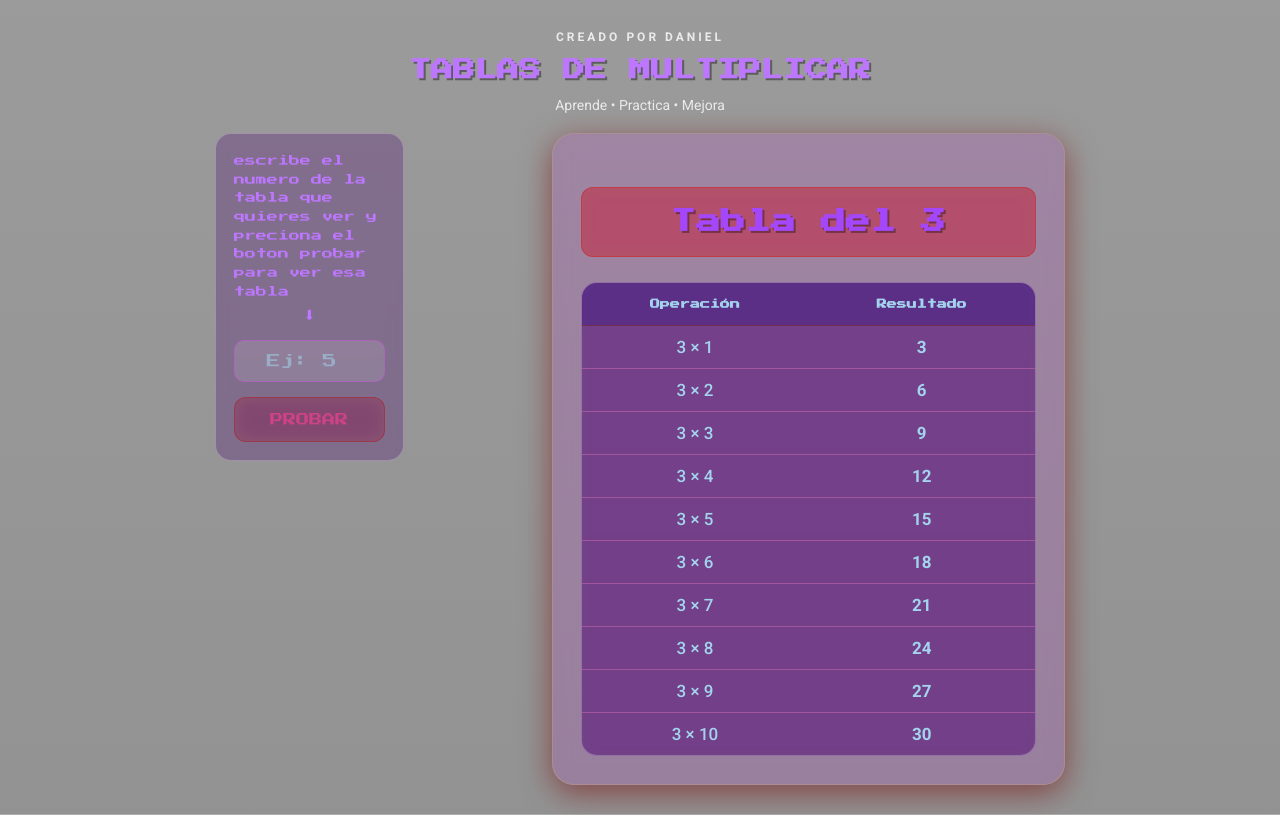
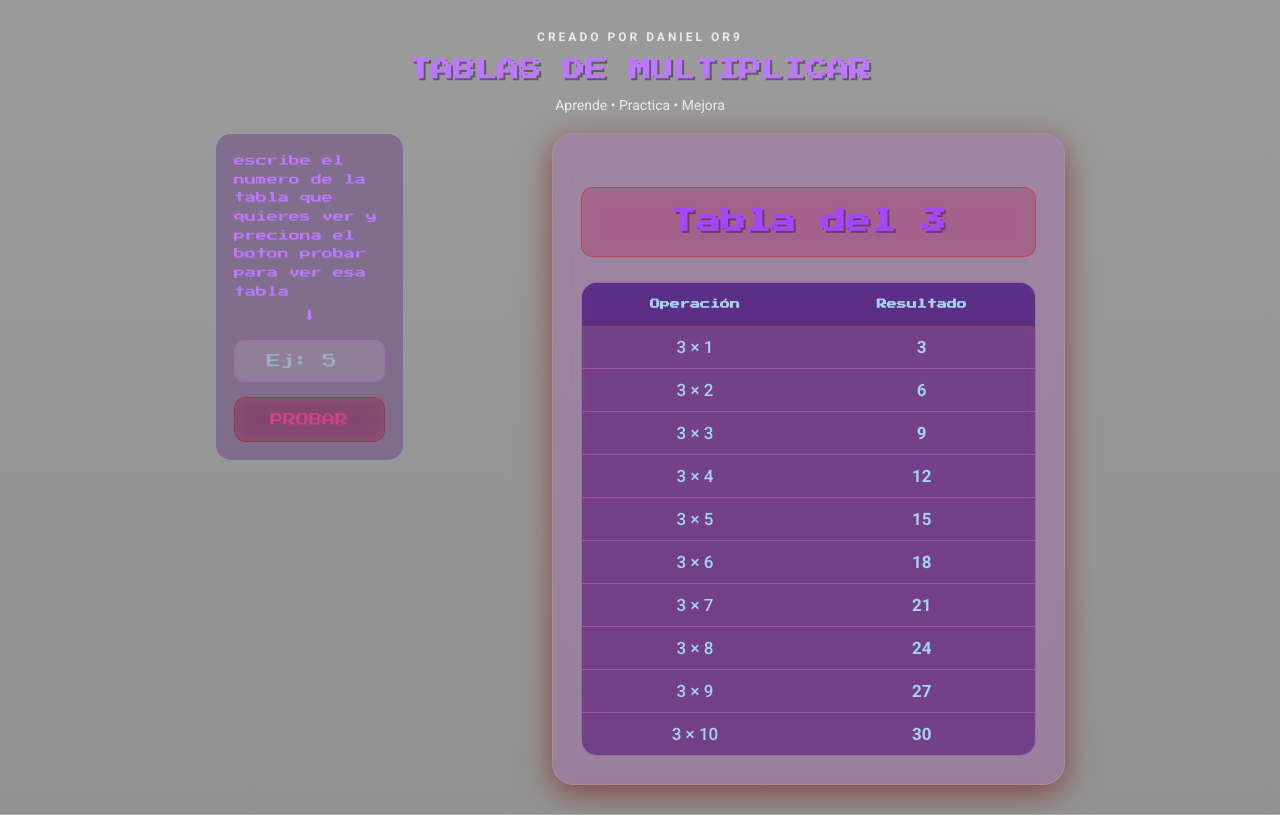
Before and after one commit to danielorrala555-spec/tablas.x.x, a plain HTML site: page index.html in a window 1280 px wide. Drawn offline with Linux system fonts and the light colour scheme.

Commit message:
add visual change

```diff
--- a/index.html
+++ b/index.html
@@ -17,7 +17,7 @@
 <body>
     <div class="pagina">
     <header class="encabezado">
-    <p class="autor">CREADO POR DANIEL</p>
+    <p class="autor">CREADO POR DANIEL OR9</p>
     <h2 class="titulo-principal">TABLAS DE MULTIPLICAR</h2>
     <p class="subtitulo">Aprende • Practica • Mejora</p>
 </header>
--- a/multiplicar.css
+++ b/multiplicar.css
@@ -232,7 +232,7 @@ h1 {
 
     border-radius: 12px;
 
-    background: rgba(200, 33, 33, 0.446);
+    background: rgba(163, 30, 30, 0.213);
 
     backdrop-filter: blur(8px);
     -webkit-backdrop-filter: blur(8px);
```
Also changed, not shown: 1 other file.
